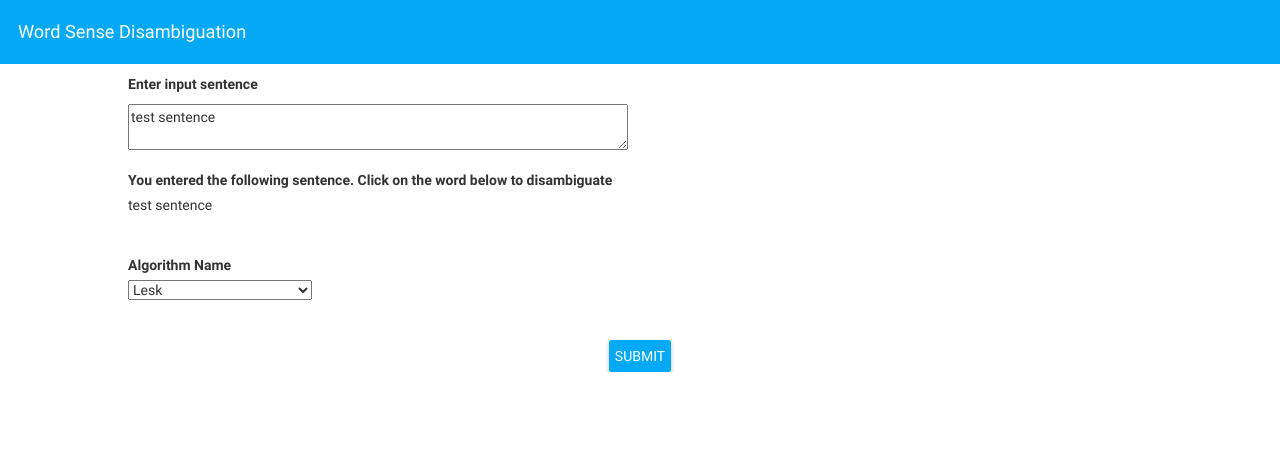
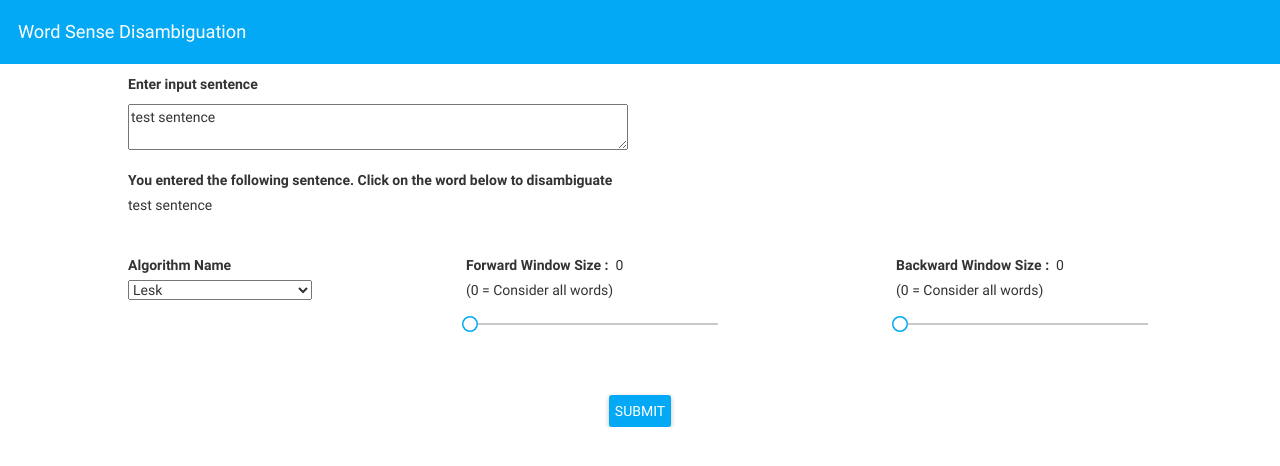
Before and after one commit to koustubh25/nlp-wsd-fe, a website: page app/index.html in a window 1280 px wide. Drawn offline with Linux system fonts and the light colour scheme; some packages are replaced by stand-ins of ours.

Commit message:
added forward and backward window sliders

```diff
--- a/app/index.html
+++ b/app/index.html
@@ -76,12 +76,27 @@
 				</div><br/>
 
 				<!-- Algorithm name -->
+				<div style="height:100px;position:realtive">
+					<div style="float:left;width:33%;position:relative;">
 				<label>Algorithm Name </label><br/>
 				<select data-ng-model="algorithm">
 					<option value="lesk">Lesk</option>
 					<option value="extLesk">Extended Lesk</option>
 					<option value="extLeskCont">Extended Contectual Lesk</option>
 				</select>
+			</div>
+			<div style="float:left;width:25%;position:relative;">
+				<label>Forward Window Size : </label> &nbsp;{{fWindow}} <br/>
+				(0 = Consider all words)
+		<md-slider flex min="0" max="20" aria-label="blue" data-ng-model="fWindow">
+			</div>
+
+			<div style="float:right;width:25%;position:relative;">
+				<label>Backward Window Size : </label> &nbsp;{{bWindow}} <br/>
+				(0 = Consider all words)
+		<md-slider flex min="0" max="20" aria-label="blue" data-ng-model="bWindow">
+			</div>
+			</div>
 
 				<!--Progress bar -->
 				<center>
@@ -132,7 +147,7 @@
 
 	<div style="float:left;width:33%;top:25%;position:relative;">
 		<label>Depth Factor (depth)<sup>level : </label> &nbsp;{{depthFactor/10}}
-		<md-slider flex min="0" max="10" aria-label="blue" data-ng-model="depthFactor">
+		<md-slider flex min="1" max="10" aria-label="blue" data-ng-model="depthFactor">
 </md-slider>
 	</div>
 
--- a/app/js/controllers.js
+++ b/app/js/controllers.js
@@ -10,6 +10,8 @@ wsdControllers.controller('inputController',['$scope','$http',function($scope,$h
 	$scope.sentence = "test sentence";
 	$scope.targetWord = "";
 	$scope.depthValue = 1;
+	$scope.fWindow = 0;
+	$scope.bWindow = 0;
 	$scope.depthFactor = 0;
 	$scope.synonyms = false;
 	$scope.hypernyms = false;
```
